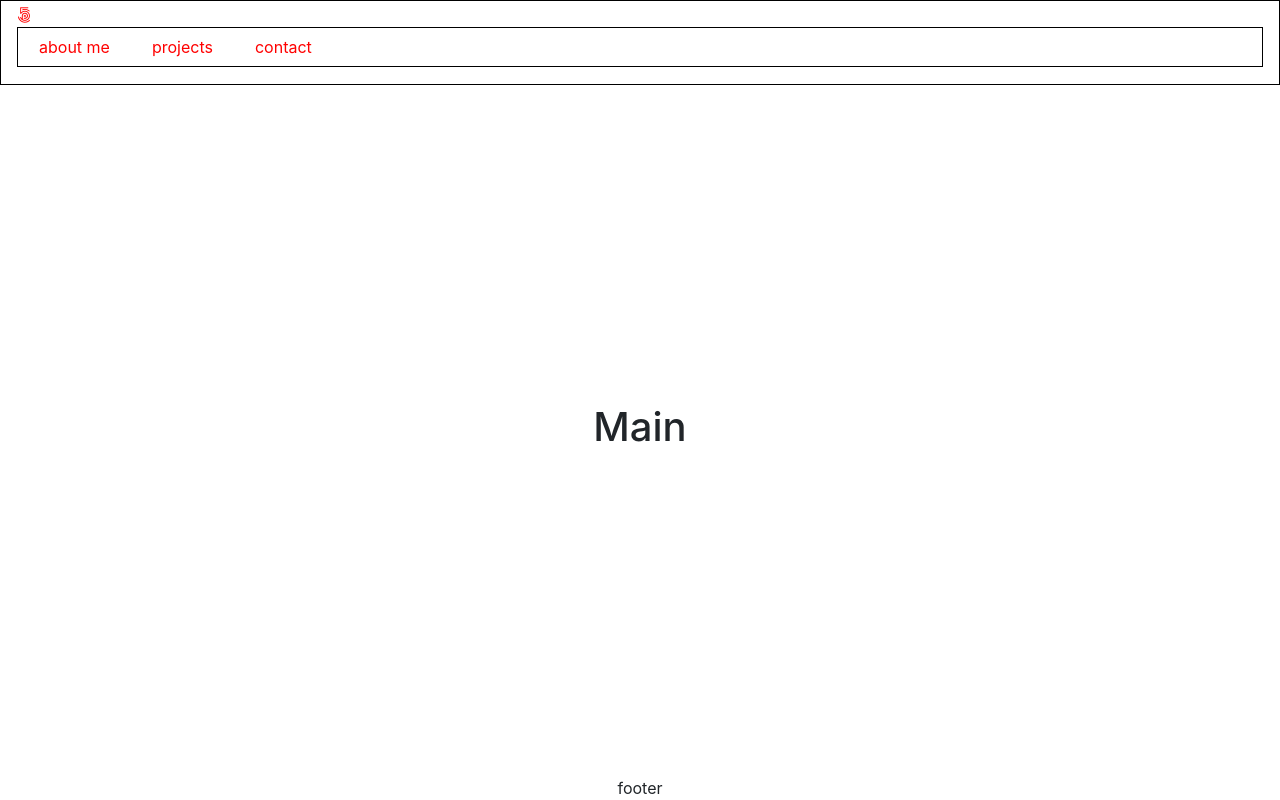
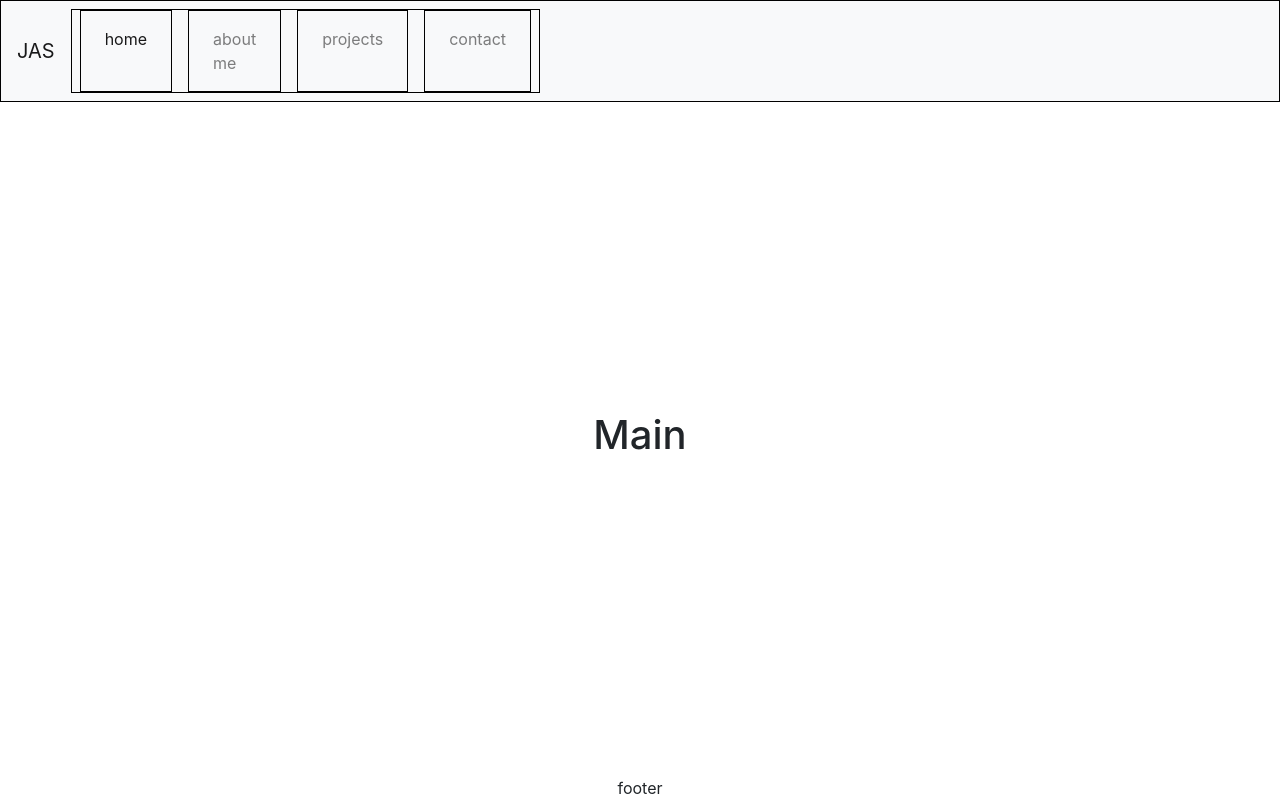
Before and after one commit to J-Saun/portfolio, a plain HTML site: page index.html in a window 1280 px wide. Drawn offline with nearby package versions, Linux system fonts and the light colour scheme.

Commit message:
bootstraped navbar

```diff
--- a/index.html
+++ b/index.html
@@ -26,16 +26,38 @@
     />
   </head>
   <body>
-    <header>
-      <nav>
-        <i class="fab fa-500px"></i>
-        <ul>
-          <li class="btn"><a>about me</a></li>
-          <li class="btn"><a>projects</a></li>
-          <li class="btn"><a>contact</a></li>
+    <nav class="navbar navbar-expand-lg navbar-light bg-light">
+      <a class="navbar-brand" href="#">JAS</a>
+      <button
+        class="navbar-toggler"
+        type="button"
+        data-toggle="collapse"
+        data-target="#navbarNav"
+        aria-controls="navbarNav"
+        aria-expanded="false"
+        aria-label="Toggle navigation"
+      >
+        <span class="navbar-toggler-icon"></span>
+      </button>
+      <div class="collapse navbar-collapse" id="navbarNav">
+        <ul class="navbar-nav">
+          <li class="nav-item active">
+            <a class="nav-link" href="#"
+              >home <span class="sr-only">(current)</span></a
+            >
+          </li>
+          <li class="nav-item">
+            <a class="nav-link" href="#">about me</a>
+          </li>
+          <li class="nav-item">
+            <a class="nav-link" href="#">projects</a>
+          </li>
+          <li class="nav-item">
+            <a class="nav-link" href="#">contact</a>
+          </li>
         </ul>
-      </nav>
-    </header>
+      </div>
+    </nav>
     <main>
       <h1>Main</h1>
     </main>
--- a/styles/app.css
+++ b/styles/app.css
@@ -7,12 +7,14 @@
 nav {
   color: red;
   padding: 0.1em 1em;
-  display: flex;
-  align-items: center;
-  justify-content: space-between;
   border: 1px solid black;
+  /* display: flex; */
+  /* flex-direction: column; */
+  /* align-items: center; */
+  /* justify-content: space-between; */
 }
 nav ul {
+  width: min-content;
   display: flex;
   border: 1px solid black;
 }
```
